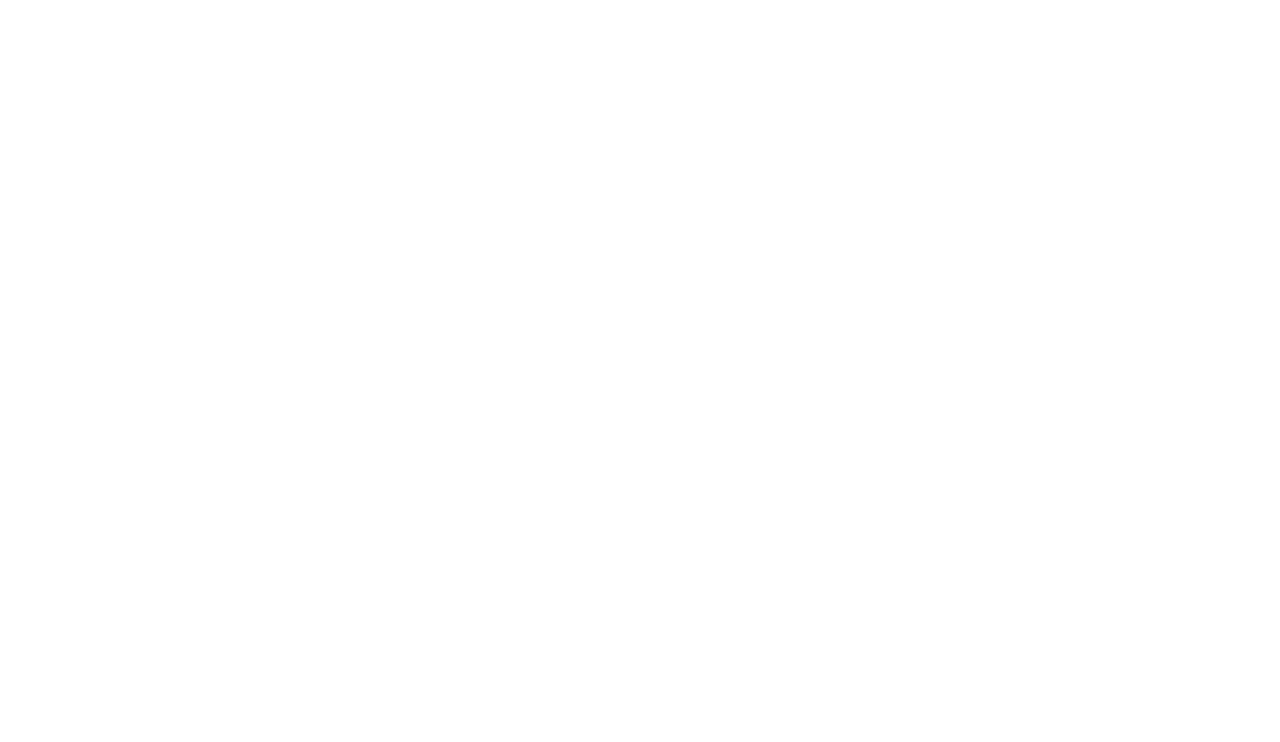
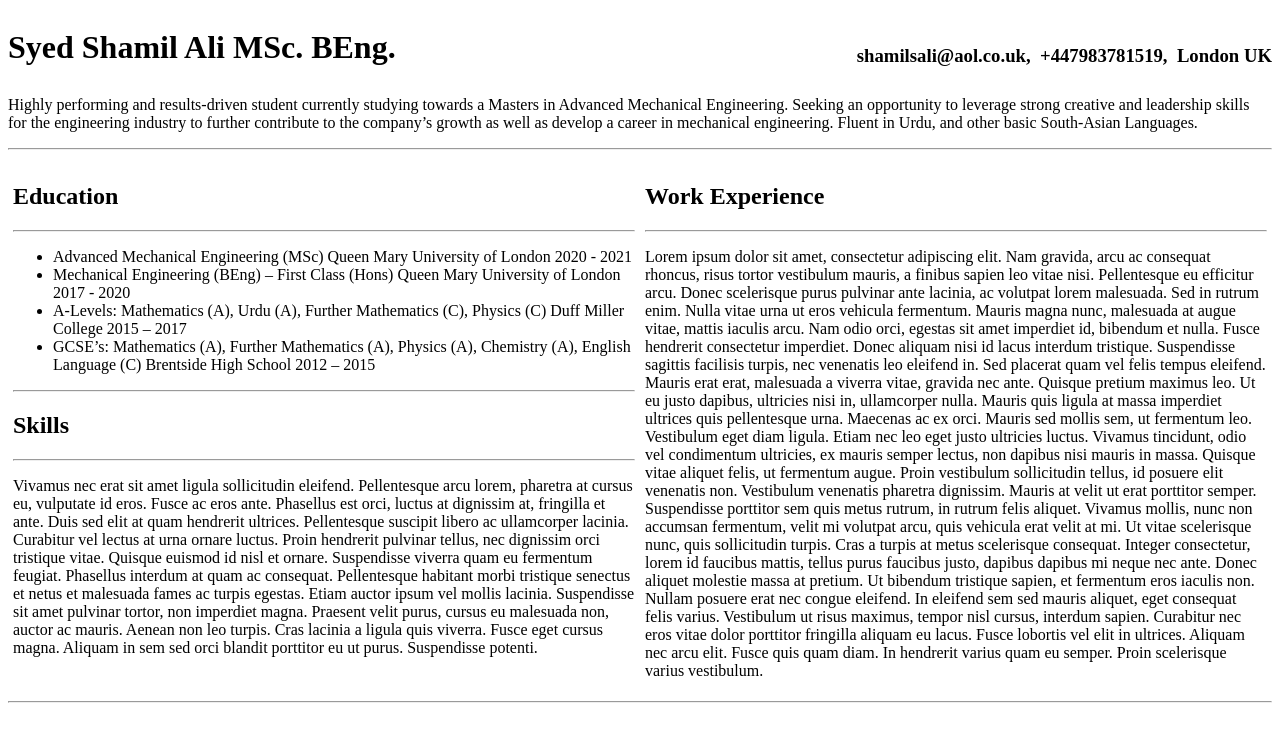
Before and after one commit to shamil-ali/HTML-Challenge, a plain HTML site: page index.html in a window 1280 px wide. Drawn offline with Linux system fonts and the light colour scheme.

Commit message:
end of day

```diff
--- a/index.html
+++ b/index.html
@@ -1,12 +1,91 @@
 <!DOCTYPE html>
 <html lang="en">
 <head>
-    <meta charset="UTF-8">
-    <meta http-equiv="X-UA-Compatible" content="IE=edge">
-    <meta name="viewport" content="width=device-width, initial-scale=1.0">
-    <title>Document</title>
+<meta charset="UTF-8">
+<meta http-equiv="X-UA-Compatible" content="IE=edge">
+<meta name="viewport" content="width=device-width, initial-scale=1.0">
+<title>HTML Challenge</title>
+
+<link rel="stylesheet" href="./style.css"/>
+
 </head>
+
 <body>
+<div class="header">
+    <h1 class="name">Syed Shamil Ali MSc. BEng.</h1>
+    <br>
+    <h3 class="address">London UK </h3>
+    <h3 class="number">+447983781519, &nbsp; </h3>
+    <h3 class="email">shamilsali@aol.co.uk, &nbsp; </h3>
+</div>
+<br>
+<br>
+<br>
+<div>
+    <p>
+        Highly performing and results-driven student currently studying towards a Masters in Advanced Mechanical
+        Engineering. Seeking an opportunity to leverage strong creative and leadership skills for the engineering industry to
+        further contribute to the company’s growth as well as develop a career in mechanical engineering. Fluent in Urdu, and
+        other basic South-Asian Languages.
+    </p>
+</div>
+
+<hr>
+  <div class="main">
+    <h2>Education</h2>
+    <hr>
+    <p>
+        <ul>
+            <li>
+                Advanced Mechanical Engineering (MSc)
+                Queen Mary University of London
+                2020 - 2021
+            </li>
+            <li>
+                Mechanical Engineering (BEng) – First Class
+                (Hons)
+                Queen Mary University of London
+                2017 - 2020
+            </li>
+            <li>
+                A-Levels: Mathematics (A), Urdu (A), Further
+                Mathematics (C), Physics (C)
+                Duff Miller College
+                2015 – 2017
+            </li>
+            <li>
+                GCSE’s: Mathematics (A), Further
+                Mathematics (A), Physics (A), Chemistry (A),
+                English Language (C)
+                Brentside High School
+                2012 – 2015
+            </li>
+        </ul>
+    </p>
+    <hr>
+    <h2>Skills</h2>
+    <hr>
+    <p>
+        Vivamus nec erat sit amet ligula sollicitudin eleifend. Pellentesque arcu lorem, pharetra at cursus eu, vulputate id eros. Fusce ac eros ante. Phasellus est orci, luctus at dignissim at, fringilla et ante. Duis sed elit at quam hendrerit ultrices. Pellentesque suscipit libero ac ullamcorper lacinia. Curabitur vel lectus at urna ornare luctus. Proin hendrerit pulvinar tellus, nec dignissim orci tristique vitae. Quisque euismod id nisl et ornare. Suspendisse viverra quam eu fermentum feugiat.
+
+        Phasellus interdum at quam ac consequat. Pellentesque habitant morbi tristique senectus et netus et malesuada fames ac turpis egestas. Etiam auctor ipsum vel mollis lacinia. Suspendisse sit amet pulvinar tortor, non imperdiet magna. Praesent velit purus, cursus eu malesuada non, auctor ac mauris. Aenean non leo turpis. Cras lacinia a ligula quis viverra. Fusce eget cursus magna. Aliquam in sem sed orci blandit porttitor eu ut purus. Suspendisse potenti.
+    </p>
+  </div>
+  <div class="main">
+    <h2>Work Experience</h2>
+    <hr>
+    <p>
+        Lorem ipsum dolor sit amet, consectetur adipiscing elit. Nam gravida, arcu ac consequat rhoncus, risus tortor vestibulum mauris, a finibus sapien leo vitae nisi. Pellentesque eu efficitur arcu. Donec scelerisque purus pulvinar ante lacinia, ac volutpat lorem malesuada. Sed in rutrum enim. Nulla vitae urna ut eros vehicula fermentum. Mauris magna nunc, malesuada at augue vitae, mattis iaculis arcu. Nam odio orci, egestas sit amet imperdiet id, bibendum et nulla. Fusce hendrerit consectetur imperdiet. Donec aliquam nisi id lacus interdum tristique. Suspendisse sagittis facilisis turpis, nec venenatis leo eleifend in. Sed placerat quam vel felis tempus eleifend. Mauris erat erat, malesuada a viverra vitae, gravida nec ante. Quisque pretium maximus leo. Ut eu justo dapibus, ultricies nisi in, ullamcorper nulla. Mauris quis ligula at massa imperdiet ultrices quis pellentesque urna. Maecenas ac ex orci.
+
+        Mauris sed mollis sem, ut fermentum leo. Vestibulum eget diam ligula. Etiam nec leo eget justo ultricies luctus. Vivamus tincidunt, odio vel condimentum ultricies, ex mauris semper lectus, non dapibus nisi mauris in massa. Quisque vitae aliquet felis, ut fermentum augue. Proin vestibulum sollicitudin tellus, id posuere elit venenatis non. Vestibulum venenatis pharetra dignissim. Mauris at velit ut erat porttitor semper. Suspendisse porttitor sem quis metus rutrum, in rutrum felis aliquet. Vivamus mollis, nunc non accumsan fermentum, velit mi volutpat arcu, quis vehicula erat velit at mi. Ut vitae scelerisque nunc, quis sollicitudin turpis. Cras a turpis at metus scelerisque consequat. Integer consectetur, lorem id faucibus mattis, tellus purus faucibus justo, dapibus dapibus mi neque nec ante. Donec aliquet molestie massa at pretium. Ut bibendum tristique sapien, et fermentum eros iaculis non.
+
+        Nullam posuere erat nec congue eleifend. In eleifend sem sed mauris aliquet, eget consequat felis varius. Vestibulum ut risus maximus, tempor nisl cursus, interdum sapien. Curabitur nec eros vitae dolor porttitor fringilla aliquam eu lacus. Fusce lobortis vel elit in ultrices. Aliquam nec arcu elit. Fusce quis quam diam. In hendrerit varius quam eu semper. Proin scelerisque varius vestibulum.
+    </p>
+
+  </div>
+  <hr>
+
+
 
 </body>
 </html>
--- /dev/null
+++ b/style.css
@@ -0,0 +1,33 @@
+* {
+  box-sizing: border-box;
+}
+
+/* Create two equal columns that floats next to each other */
+.main {
+  float: left;
+  width: 50%;
+  padding: 5px;
+}
+
+/* Clear floats after the columns */
+.row:after {
+  content: "";
+  display: table;
+  clear: both;
+}
+
+.name {
+    float: left;
+}
+
+.address {
+    float: right;
+}
+
+.number {
+    float: right;
+}
+
+.email {
+    float: right;
+}
```
